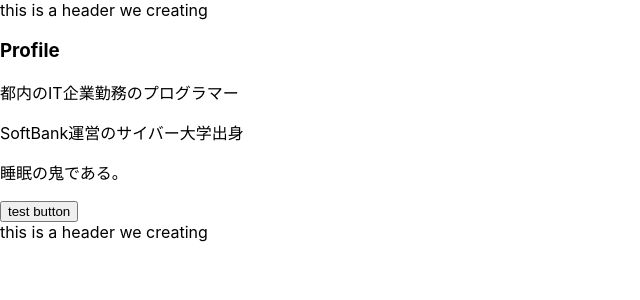
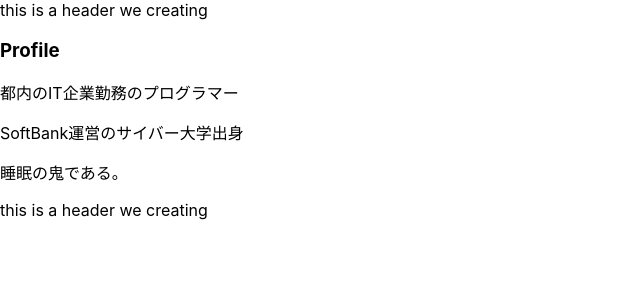
Before and after one commit to yasuaki640/yasuaki640.github.io, a React (Create React App) app: page / in a window 1280 px wide. Shown: the top 300 px of the page, without its empty margins (0-640 px from the left). Built offline with nearby package versions, Linux system fonts and the light colour scheme.

Commit message:
テストボタンを削除

```diff
--- a/src/components/Profile.js
+++ b/src/components/Profile.js
@@ -1,5 +1,4 @@
 import React from 'react';
-import Button from "react-bootstrap/Button";
 
 class Profile extends React.Component {
     render() {
@@ -9,7 +8,6 @@ class Profile extends React.Component {
                 <p>都内のIT企業勤務のプログラマー</p>
                 <p>SoftBank運営の<span className="text-danger font-weight-bold">サイバー大学</span>出身</p>
                 <p>睡眠の鬼である。</p>
-                <Button className={'btn-danger'}>test button</Button>
             </div>
         );
     }
```
